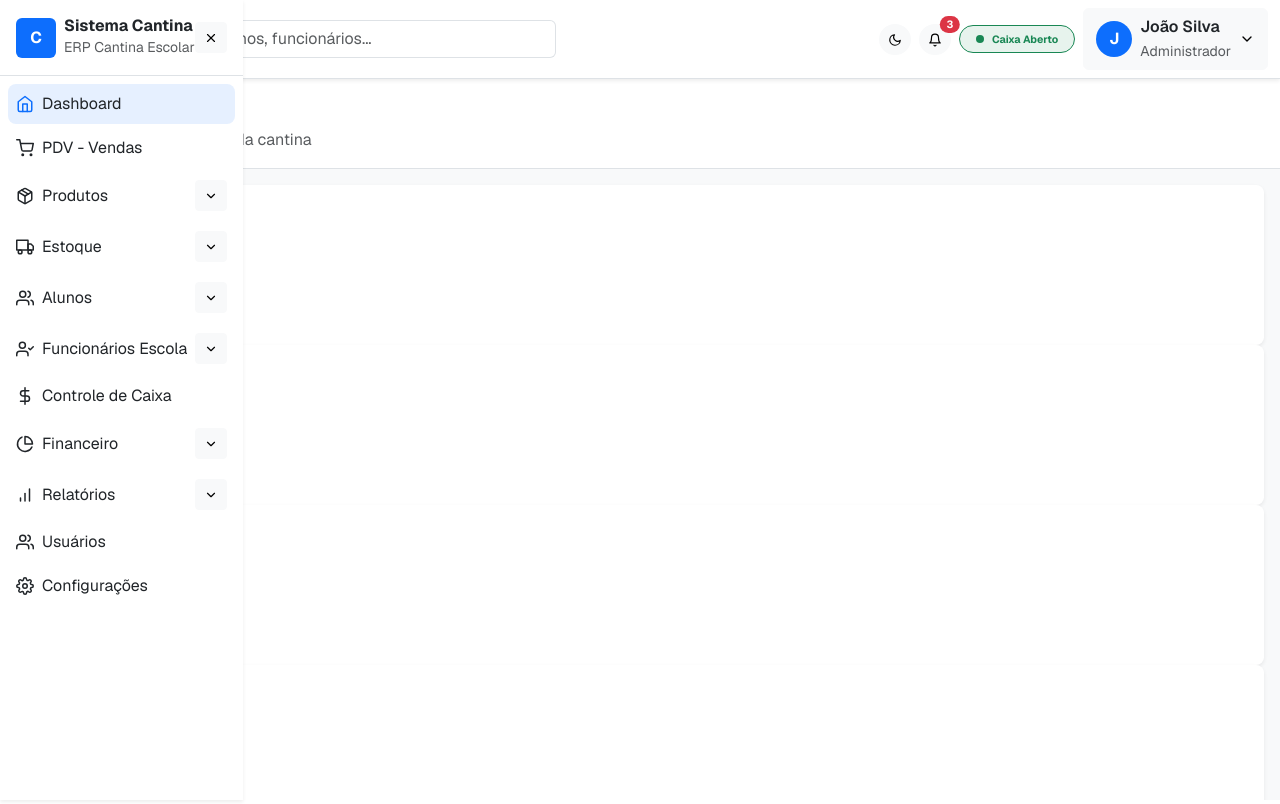
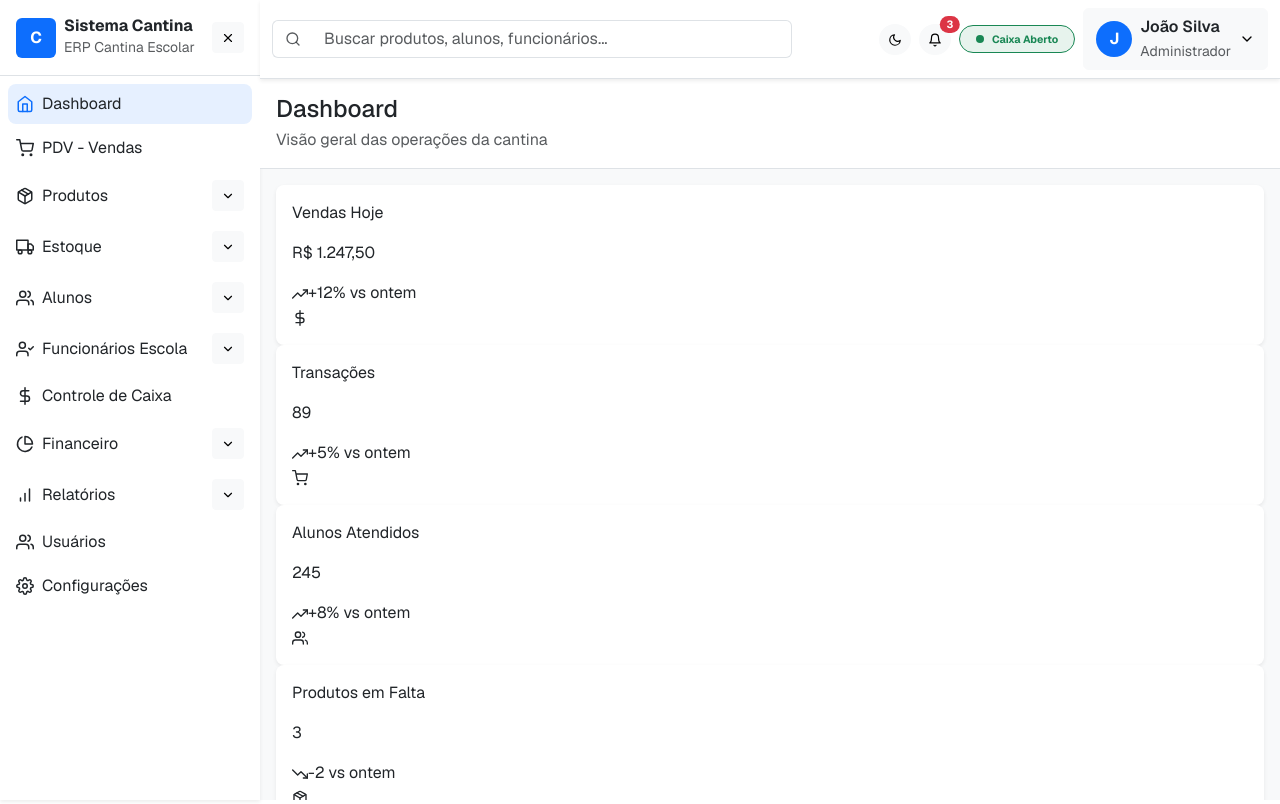
Before and after one commit to rmgimenez/nextjs-cantina, a Next.js app: page /dashboard in a window 1280 px wide. Built offline with nearby package versions, Linux system fonts and the light colour scheme.

Commit message:
refactor: simplifica a estrutura do layout do Dashboard e ajusta a estilização do Sidebar

```diff
--- a/src/components/layout/dashboard-layout.tsx
+++ b/src/components/layout/dashboard-layout.tsx
@@ -47,12 +47,7 @@ export default function DashboardLayout({ children, title, subtitle }: Dashboard
       )}
 
       {/* Main Content */}
-      <div
-        className={clsx('flex-grow-1 d-flex flex-column transition', {
-          'ms-4': !isMobile,
-        })}
-        style={{ marginLeft: isMobile ? 0 : isSidebarOpen ? 260 : 64 }}
-      >
+      <div className={clsx('flex-grow-1 d-flex flex-column transition')}>
         {/* Header */}
         <Header userName='João Silva' userRole='Administrador' />
 
--- a/src/components/layout/sidebar.tsx
+++ b/src/components/layout/sidebar.tsx
@@ -290,11 +290,10 @@ export default function Sidebar({ isOpen, onToggle, userRole = 'admin' }: Sideba
 
   return (
     <aside
-      className={clsx('position-fixed top-0 start-0 h-100 bg-white shadow-sm transition w-auto', {
-        'vw-100': false,
+      className={clsx('h-100 bg-white shadow-sm transition flex-shrink-0', {
         'sidebar-open': isOpen,
       })}
-      style={{ width: isOpen ? 260 : 64, zIndex: 1040 }}
+      style={{ width: isOpen ? 260 : 64, minHeight: '100vh' }}
     >
       {/* Header */}
       <div className='d-flex align-items-center justify-content-between p-3 border-bottom'>
```
